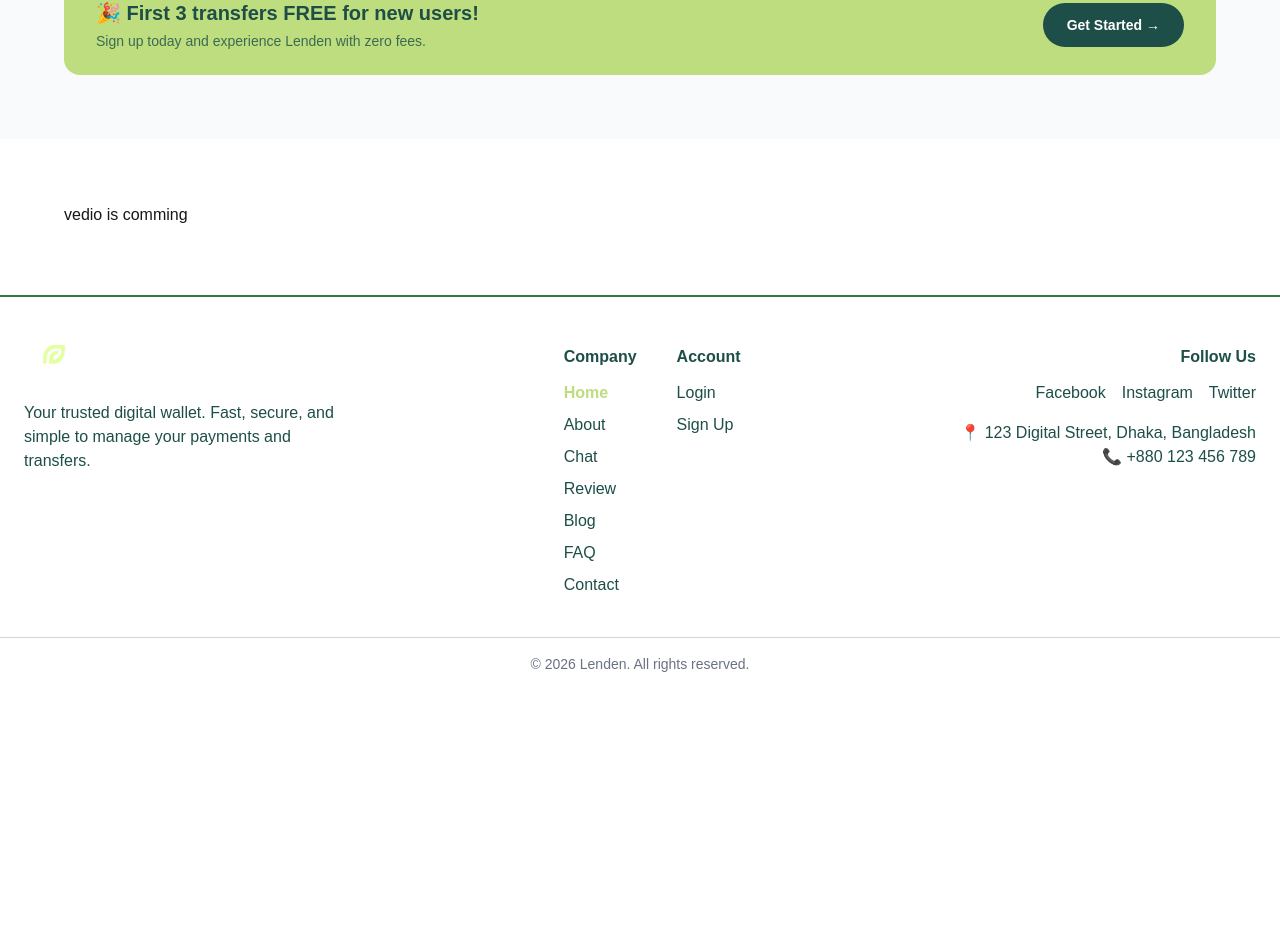
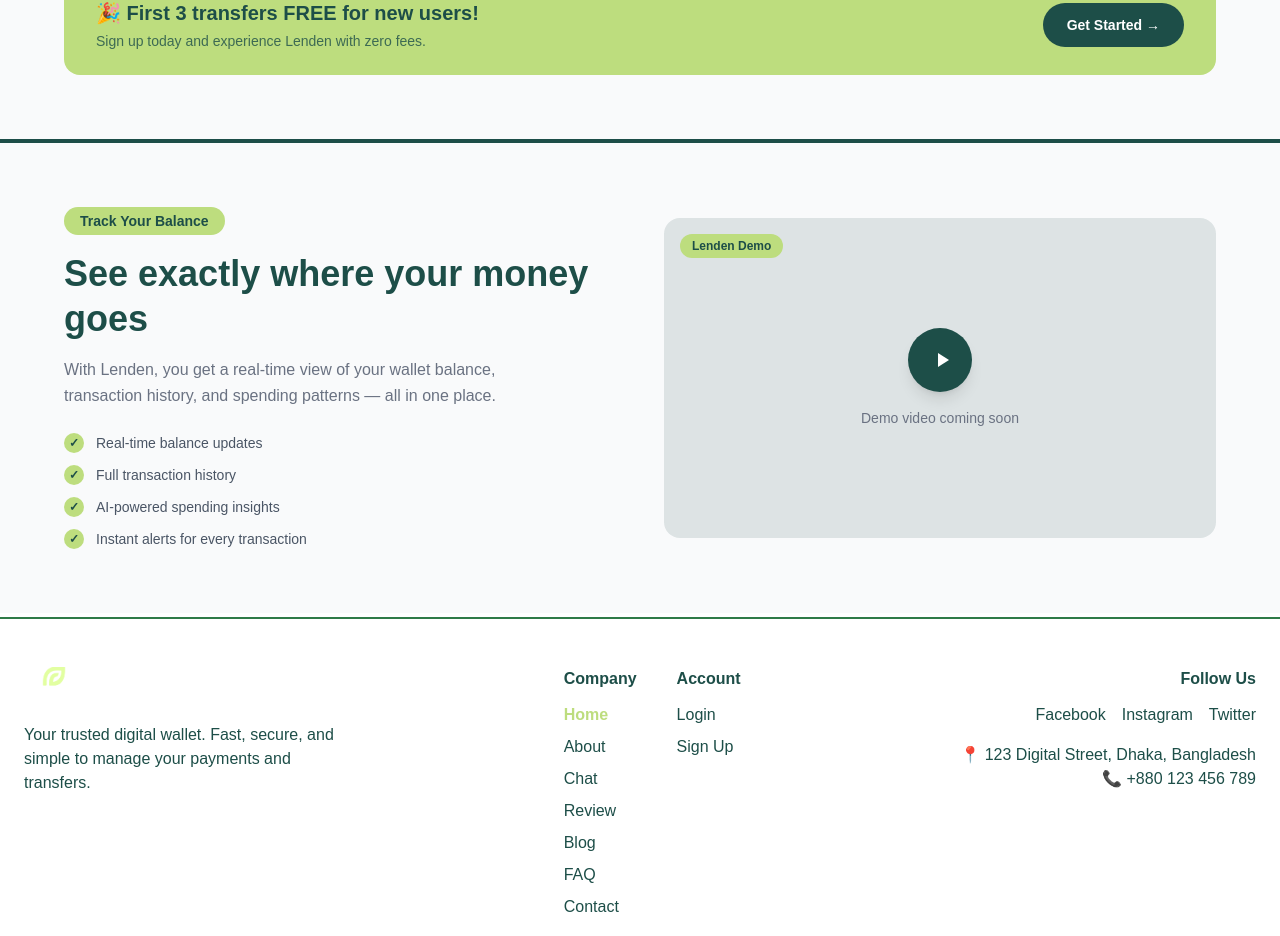
Before and after one commit to AlFahad47/Lenden, a Next.js app: page / in a window 1280 px wide. Shown: the part 1096-2032 px from the top of the page. Before the commit the page ends 1818 px from the top, so only its background shows below. Built offline with nearby package versions, Linux system fonts and the light colour scheme.

Commit message:
add: visual separation between offer and project demo sections

```diff
--- a/src/components/ui/ProjectDemo.tsx
+++ b/src/components/ui/ProjectDemo.tsx
@@ -1,10 +1,84 @@
- "use client";
+  "use client";
+
+  import { motion } from "framer-motion";
+  import { useState } from "react";
 
   export default function ProjectDemo() {
+    const [hovered, setHovered] = useState(false);
+
     return (
-      <section className="w-full py-16 px-6 bg-white dark:bg-gray-950 transition-colors duration-300">
-        <div className="max-w-6xl mx-auto">
-          vedio is comming
+      <section className="w-full py-16 px-6 bg-gray-50 dark:bg-gray-900 border-t-4 border-[#1D4E48] dark:border-[#BDDD7E] transition-colors duration-300">
+        <div className="max-w-6xl mx-auto grid grid-cols-1 lg:grid-cols-2 gap-12 items-center">
+
+          {/* Text Side */}
+          <motion.div
+            initial={{ opacity: 0, x: -40 }}
+            whileInView={{ opacity: 1, x: 0 }}
+            viewport={{ once: true }}
+            transition={{ duration: 0.6 }}
+          >
+            <span className="inline-block bg-[#BDDD7E] text-[#1D4E48] text-sm font-semibold px-4 py-1 rounded-full mb-4">
+              Track Your Balance
+            </span>
+            <h2 className="text-3xl md:text-4xl font-bold text-[#1D4E48] dark:text-[#BDDD7E] leading-tight">
+              See exactly where your money goes
+            </h2>
+            <p className="mt-4 text-gray-500 dark:text-gray-400 text-base leading-relaxed max-w-md">
+              With Lenden, you get a real-time view of your wallet balance,
+              transaction history, and spending patterns — all in one place.
+            </p>
+
+            <ul className="mt-6 space-y-3">
+              {[
+                "Real-time balance updates",
+                "Full transaction history",
+                "AI-powered spending insights",
+                "Instant alerts for every transaction",
+              ].map((item) => (
+                <li key={item} className="flex items-center gap-3 text-gray-600 dark:text-gray-300 text-sm">
+                  <span className="w-5 h-5 rounded-full bg-[#BDDD7E] flex items-center justify-center text-[#1D4E48] font-bold text-xs">✓</span>
+                  {item}
+                </li>
+              ))}
+            </ul>
+          </motion.div>
+
+          {/* Video Placeholder */}
+          <motion.div
+            initial={{ opacity: 0, x: 40 }}
+            whileInView={{ opacity: 1, x: 0 }}
+            viewport={{ once: true }}
+            transition={{ duration: 0.6 }}
+            onMouseEnter={() => setHovered(true)}
+            onMouseLeave={() => setHovered(false)}
+            className="relative w-full h-64 lg:h-80 bg-gray-100 dark:bg-gray-800 rounded-2xl overflow-hidden cursor-pointer group"
+          >
+            <div className="absolute inset-0 bg-[#1D4E48]/10 dark:bg-[#BDDD7E]/5" />
+
+            <div className="absolute inset-0 flex flex-col items-center justify-center gap-4">
+              <motion.div
+                animate={{ scale: hovered ? 1.15 : 1 }}
+                transition={{ type: "spring", stiffness: 300 }}
+                className="w-16 h-16 rounded-full bg-[#1D4E48] dark:bg-[#BDDD7E] flex items-center justify-center shadow-lg"
+              >
+                <svg
+                  className="w-6 h-6 text-white dark:text-[#1D4E48] ml-1"
+                  fill="currentColor"
+                  viewBox="0 0 24 24"
+                >
+                  <path d="M8 5v14l11-7z" />
+                </svg>
+              </motion.div>
+              <p className="text-sm text-gray-500 dark:text-gray-400 font-medium">
+                Demo video coming soon
+              </p>
+            </div>
+
+            <span className="absolute top-4 left-4 bg-[#BDDD7E] text-[#1D4E48] text-xs font-semibold px-3 py-1 rounded-full">
+              Lenden Demo
+            </span>
+          </motion.div>
+
         </div>
       </section>
     );
```
